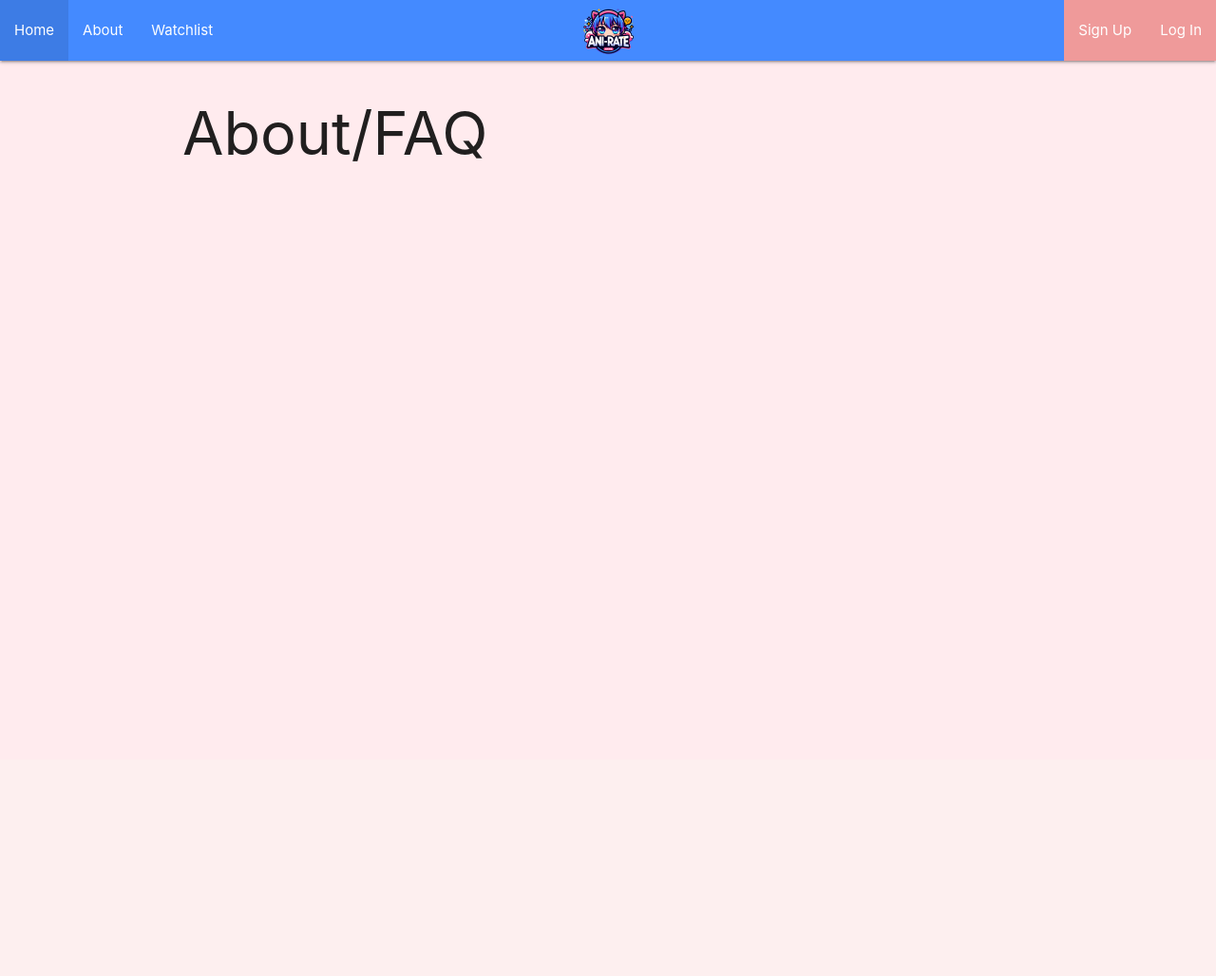
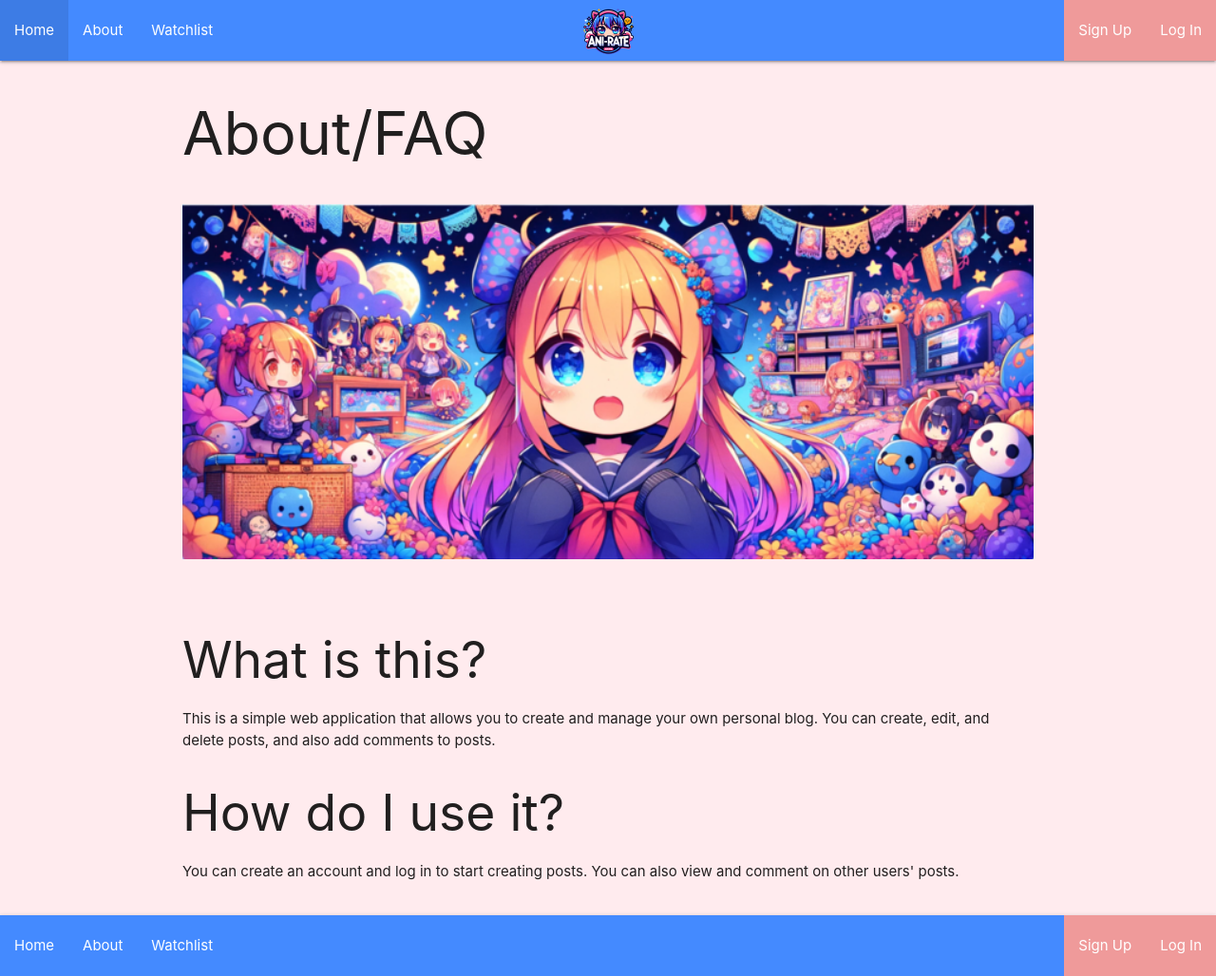
Before and after one commit to nickkucway/anirate, a Django app: page /about/ in a window 1280 px wide. Shown: the whole page at 95% size. Before the commit the page ends 170 px from the top, so only its background shows below. Run offline with Django 4.2, Linux system fonts and the light colour scheme.

Commit message:
deploy config/ about page/ footer added

```diff
--- a/anirate/settings.py
+++ b/anirate/settings.py
@@ -23,7 +23,7 @@ BASE_DIR = Path(__file__).resolve().parent.parent
 SECRET_KEY = os.environ['SECRET_KEY']
 
 # SECURITY WARNING: don't run with debug turned on in production!
-DEBUG = True if os.environ['MODE'] == 'dev' else False
+DEBUG = True
 
 ALLOWED_HOSTS = []
 
--- a/main_app/templates/about.html
+++ b/main_app/templates/about.html
@@ -1,6 +1,35 @@
 {% extends 'base.html' %}
+{% load static %}
 {% block content %}
+<h1>About/FAQ</h1>
+<section class="section home-hero">
+  <div class="row">
+    <div class="hero-image">
+      <img
+        src="{% static 'css/media/screenshot_2024-02-07_at_6.55.36___am_720.png' %}"
+        alt=""
+      />
 
-<h1>About/FAQ</h1>
-
+    </div>
+  </div>
+</section>
+<section>
+  <div class="row">
+    <div class="col-2">
+      <h2>What is this?</h2>
+      <p>
+        This is a simple web application that allows you to create and manage
+        your own personal blog. You can create, edit, and delete posts, and also
+        add comments to posts.
+      </p>
+    </div>
+    <div class="col-2">
+      <h2>How do I use it?</h2>
+      <p>
+        You can create an account and log in to start creating posts. You can
+        also view and comment on other users' posts.
+      </p>
+    </div>
+  </div>
+</section>
 {% endblock %}
--- a/main_app/templates/base.html
+++ b/main_app/templates/base.html
@@ -39,7 +39,7 @@
                 <li><a href="{% url 'login' %}">Log In</a></li>
                 {% endif%}
             </ul>
-            <img src="../static/css/media/aniratelogo.png" height= '100%' class = 'brand-logo center' alt="Anirate">
+            <img src="{% static 'css/media/aniratelogo.png' %}" height= '100%' class = 'brand-logo center' alt="Anirate">
 
         </div>
       </nav>
@@ -48,6 +48,30 @@
       {% block content %}
       {% endblock %}
     </main>
-    <footer></footer>
+    <footer>
+      <nav>
+        <div class="nav-wrapper blue accent-2">
+          <ul class = 'left' >
+            <li>
+                <a href="{% url 'home' %}">Home</a>
+            </li>
+            <li>
+                <a href="{% url 'about' %}">About</a>
+            </li>
+            <li>
+                <a href="{% url 'index' %}">Watchlist</a>
+            </li>
+            </ul>
+            <ul class = "red lighten-3 right">
+                {% if user.is_authenticated %}
+                <li><a href="{% url 'logout' %}">Log Out</a></li>
+                {% else %}
+                <li><a href="{% url 'signup' %}">Sign Up</a></li>
+                <li><a href="{% url 'login' %}">Log In</a></li>
+                {% endif%}
+            </ul>
+        </div>
+      </nav>
+    </footer>
   </body>
 </html>
--- a/main_app/templates/home.html
+++ b/main_app/templates/home.html
@@ -1,11 +1,12 @@
 {% extends 'base.html' %}
 <!-- nav placeholder -->
 {% block content %}
+{% load static %}
 <!-- HomePageHero -->
 <section class="section home-hero">
   <div class="row">
     <div class="hero-image">
-      <img src="../static/css/media/lisabanner.png" alt="" />
+      <img src="{% static 'css/media/lisabanner.png' %}" alt="" />
     </div>
   </div>
 </section>
```
